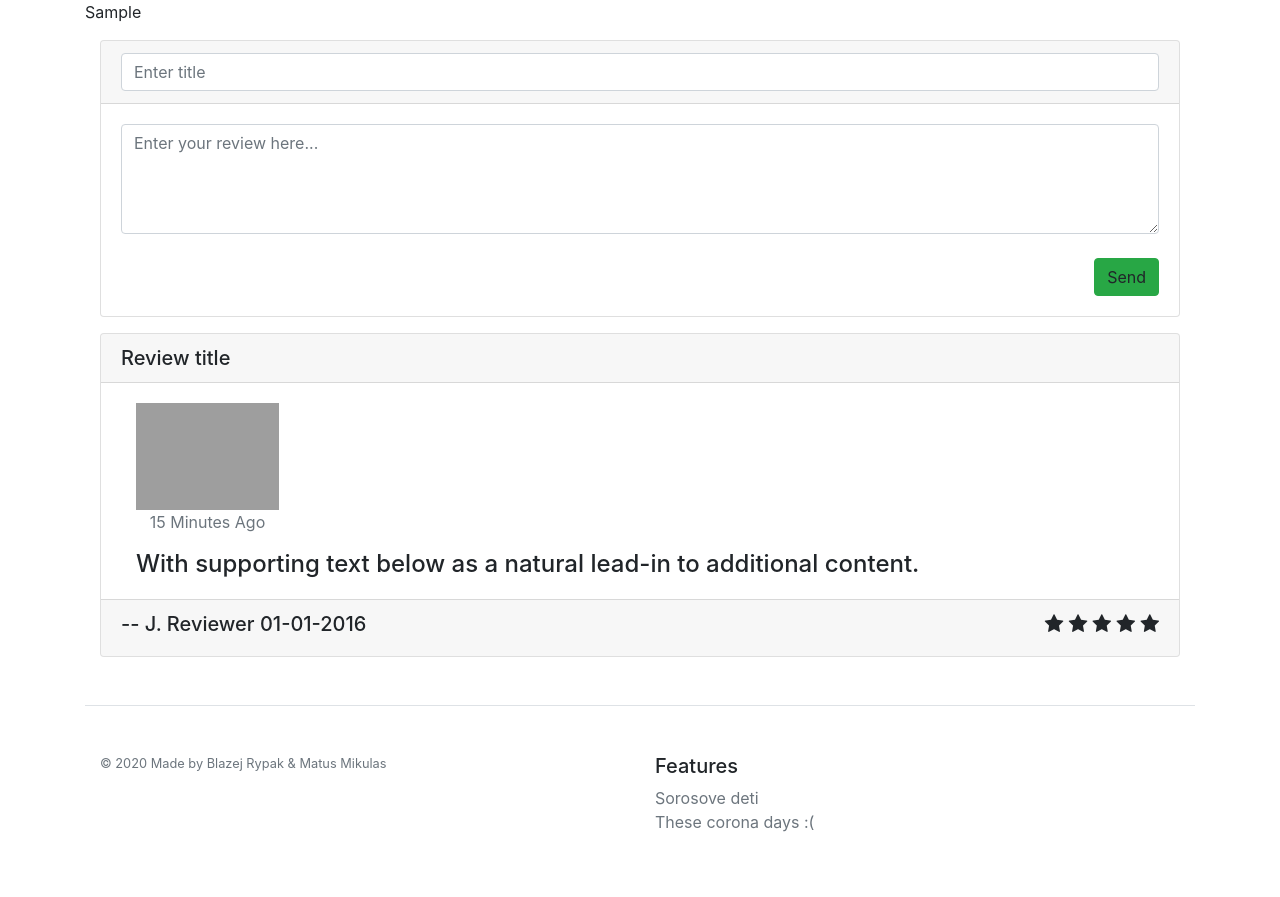
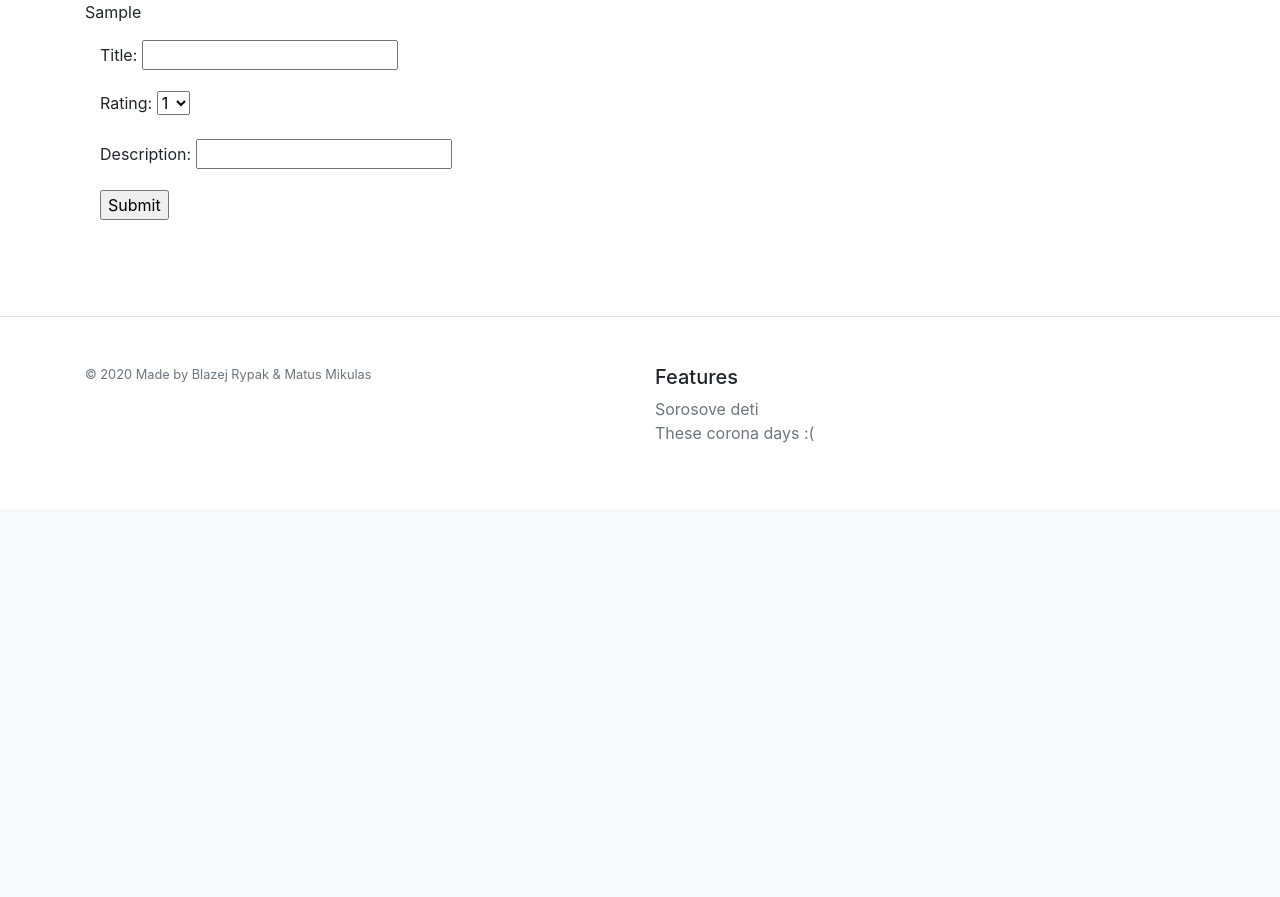
Before and after one commit to blazejrypak/dbs_project_movies, a Django app: page /movies/details/1/ in a window 1280 px wide. Shown: the part 751-1648 px from the top of the page. After the commit the page ends 1194 px from the top, so only its background shows below. Run offline with Django 3.2, Linux system fonts and the light colour scheme; tables that the repository leaves empty hold one stand-in row (values such as "Sample post"); some libraries are stand-ins or nearby versions; grey boxes are pictures that could not be loaded.

Commit message:
Logged user can now add review/rating and program save it into database. Next to implement: 1. Add up/down votes 2. Add some paginator under film to show recent reviews and sort them by attributes

```diff
--- a/movie_projx/movie_app/admin.py
+++ b/movie_projx/movie_app/admin.py
@@ -52,3 +52,4 @@ admin.site.register(Languages, LanguagesAdmin)
 admin.site.register(Productioncountries, ProductionCountryAdmin)
 admin.site.register(Productioncompanies, ProductionCompanyAdmin)
 admin.site.register(Movies, MovieAdmin)
+admin.site.register(MovieRatingsVotes)
--- a/movie_projx/movie_app/forms.py
+++ b/movie_projx/movie_app/forms.py
@@ -4,7 +4,7 @@ from django import forms
 from django.contrib.auth.models import User
 from django.forms import SelectDateWidget
 
-from .models import UserProfileInfo, Movies
+from .models import UserProfileInfo, MovieRatings
 
 
 class UserForm(forms.ModelForm):
@@ -23,3 +23,13 @@ class UserProfileInfoForm(forms.ModelForm):
     class Meta:
         model = UserProfileInfo
         fields = ('birth_date', )
+
+
+class MovieRatingsForm(forms.ModelForm):
+    title = forms.CharField()
+    rating = forms.ChoiceField(choices=(('1', '1'), ('2', '2'), ('3', '3'), ('4', '4'), ('5', '5')))
+    description = forms.CharField(label='Description', max_length=500)
+
+    class Meta:
+        model = MovieRatings
+        fields = ('title', 'rating', 'description')
--- a/movie_projx/movie_app/models.py
+++ b/movie_projx/movie_app/models.py
@@ -17,7 +17,7 @@ class UserProfileInfo(models.Model):
 
 
 class Casts(models.Model):
-    id = models.AutoField(primary_key=True)
+    castid = models.AutoField(primary_key=True)
     character = models.CharField(max_length=200)
     credit_id = models.CharField(max_length=250, blank=True, null=True)
     gender = models.IntegerField()
@@ -65,15 +65,29 @@ class MovieRatings(models.Model):
     id = models.AutoField(primary_key=True)
     userid = models.ForeignKey(User, models.DO_NOTHING, db_column='userid', blank=True, null=True)
     movieid = models.ForeignKey('Movies', models.DO_NOTHING, db_column='movieid', blank=True, null=True)
-    rating = models.FloatField()
     created_at = models.DateTimeField(blank=True, null=True)
     updated_at = models.DateTimeField(blank=True, null=True)
+    rating = models.FloatField()
+    title = models.CharField(max_length=70, blank=False, null=True)
+    description = models.CharField(max_length=500, blank=False, null=True)
+    up_votes = models.IntegerField(default=0)
+    down_votes = models.IntegerField(default=0)
 
     def __str__(self):
         return self.rating
 
     class Meta:
         db_table = 'movie_ratings'
+
+class MovieRatingsVotes(models.Model):
+    id = models.AutoField(primary_key=True)
+    userid = models.ForeignKey(User, models.DO_NOTHING, db_column='userid', blank=False, null=False)
+    movieratingid = models.ForeignKey('MovieRatings', models.DO_NOTHING, db_column='movieratingid', blank=False, null=False)
+    vote = models.BooleanField(null=False)
+
+    class Meta:
+        db_table = 'movie_ratings_votes'
+
 
 
 class Movies(models.Model):
--- a/movie_projx/movie_app/views.py
+++ b/movie_projx/movie_app/views.py
@@ -10,11 +10,11 @@ from django.http import HttpResponseRedirect, HttpResponse
 from django.shortcuts import render, get_object_or_404
 from django.urls import reverse
 from django.views import generic
+from django.utils import timezone
 
 from movie_projx import settings
-from .forms import UserForm, UserProfileInfoForm
-from .models import Movies, Genres, Languages, MoviesGenres, Productioncountries, Productioncompanies, Casts, \
-    MovieRatings
+from .forms import UserForm, UserProfileInfoForm, MovieRatingsForm
+from .models import Movies, Genres, Languages, MoviesGenres, Productioncountries, Productioncompanies, Casts, MovieRatings
 
 from django.forms.models import model_to_dict
 
@@ -169,25 +169,7 @@ def movie_details(request, movie_id):
         f"""SELECT * FROM productioncountries INNER JOIN movies_productioncountries ON (productioncountries.iso_639_1 = movies_productioncountries.productioncountry_iso) WHERE movies_productioncountries.movie_id = {movie_id}""")
     production_companies = Productioncompanies.objects.raw(
         f"""SELECT * FROM productioncompanies INNER JOIN movies_productioncompanies ON (productioncompanies.productioncompanyid = movies_productioncompanies.productioncompanies_id) WHERE movies_productioncompanies.movie_id = {movie_id}""")
-    casts = Casts.objects.raw(f"""SELECT * FROM casts WHERE casts.movie_id = {movie_id}""")
-    # rating_bar = {
-    #     'one': get_row(
-    #         f'''SELECT sum(counter) FROM (SELECT COUNT(rating) AS counter, rating FROM Movie_Ratings WHERE movieID = {movie_id} GROUP BY rating HAVING rating <= 1) AS derTable''')[
-    #         0],
-    #     'two': get_row(
-    #         f'''SELECT sum(counter) FROM (SELECT COUNT(rating) AS counter, rating FROM Movie_Ratings WHERE movieID = {movie_id} GROUP BY rating HAVING rating > 1 AND rating <= 2) AS derTable''')[
-    #         0],
-    #     'three': get_row(
-    #         f'''SELECT sum(counter) FROM (SELECT COUNT(rating) AS counter, rating FROM Movie_Ratings WHERE movieID = {movie_id} GROUP BY rating HAVING rating > 2 AND rating <= 3) AS derTable''')[
-    #         0],
-    #     'four': get_row(
-    #         f'''SELECT sum(counter) FROM (SELECT COUNT(rating) AS counter, rating FROM Movie_Ratings WHERE movieID = {movie_id} GROUP BY rating HAVING rating > 3 AND rating <= 4) AS derTable''')[
-    #         0],
-    #     'five': get_row(
-    #         f'''SELECT sum(counter) FROM (SELECT COUNT(rating) AS counter, rating FROM Movie_Ratings WHERE movieID = {movie_id} GROUP BY rating HAVING rating > 4) AS derTable''')[
-    #         0],
-    #     'sum': get_row(f'''SELECT COUNT(rating) FROM Movie_Ratings WHERE movieID = {movie_id}''')[0]
-    # }
+    casts = Casts.objects.raw(f"""SELECT 1 as castID,* FROM casts WHERE casts.movie_id = {movie_id}""")
 
     rating_bar = {
         'one': 10,
@@ -197,9 +179,26 @@ def movie_details(request, movie_id):
         'five': 15,
         'sum': 41
     }
+
+    if request.method == 'POST':
+        rating_form = MovieRatingsForm(request.POST)
+        if rating_form.is_valid():
+
+
+            new_rating = MovieRatings.objects.create(title= rating_form.cleaned_data['title'], description= rating_form.cleaned_data['description'],rating=rating_form.cleaned_data['rating'], movieid=movie_obj, userid=request.user, created_at=timezone.now(), updated_at=timezone.now())
+            new_rating.save()
+            return HttpResponseRedirect(reverse('movie_app:details', args=(movie_id,)))
+
+        else:
+            pass
+    else:
+        rating_form = MovieRatingsForm()
+
+
+
     return render(request, 'movie_app/movie_details.html',
                   {'movie': movie_obj, 'genres': genres, 'production_countries': production_countries,
-                   'production_companies': production_companies, 'casts': casts, 'rating_bar': rating_bar})
+                   'production_companies': production_companies, 'casts': casts, 'rating_bar': rating_bar, 'rating_form': rating_form})
 
 
 class SearchResultsView(generic.ListView):
--- a/movie_projx/templates/movie_app/movie_details.html
+++ b/movie_projx/templates/movie_app/movie_details.html
@@ -128,22 +128,17 @@
         </div>
         <div class="row">
             <div class="col-md-12">
-                <div class="card form-group">
-                    <span class="card-header">
-                    <input class="form-control" placeholder="Enter title" id="title">
-                    </span>
-                    <div class="card-body">
-                        <textarea class="form-control animated card-text" cols="50" id="new-review" name="comment"
-                                  placeholder="Enter your review here..." rows="4"></textarea>
-                        <br>
-                        <span class="pull-right">
-                                <a class="float-right btn btn-success"> <i
-                                        class="glyphicon glyphicon-send"></i>  Send</a>
-                          </span>
+{#                {% if user.is_authenticated %}#}
+                    <form enctype="multipart/form-data" method="POST">
+                        {% csrf_token %}
+                        {{ rating_form.as_p }}
+                        <input type="submit" value="Submit">
+                    </form>
+{#                {% endif %}#}
             </div>
         </div>
     </div>
-        </div>
+    {% for review in reviews %}
         <div class="row">
         <div class="col-md-12">
             <div class="card">
@@ -177,5 +172,6 @@
                 </div>
             </div>
         </div>
+    {% endfor %}
 </div>
 {% endblock %}
```
Lines whose indentation alone changed are shown as unchanged.
